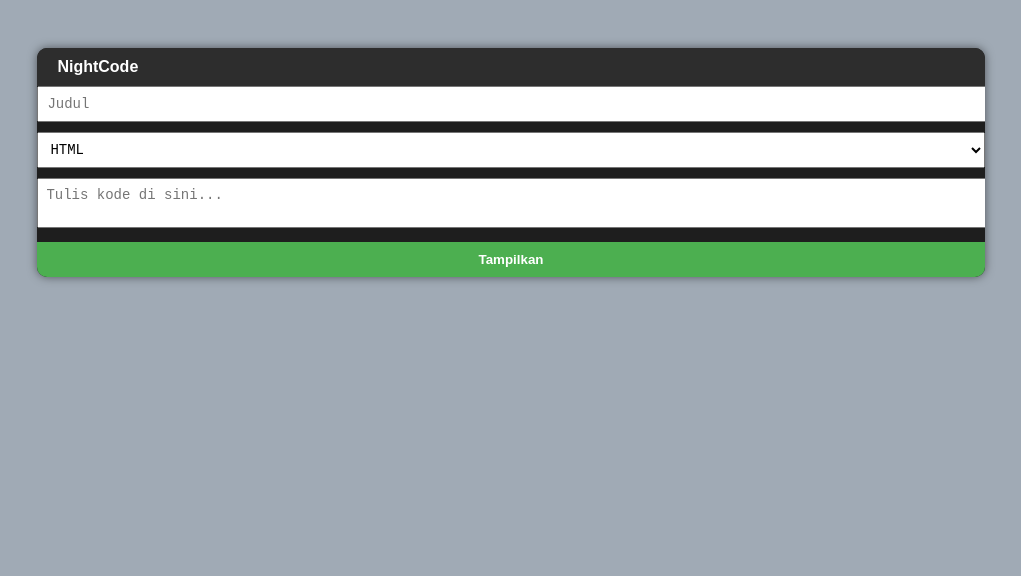
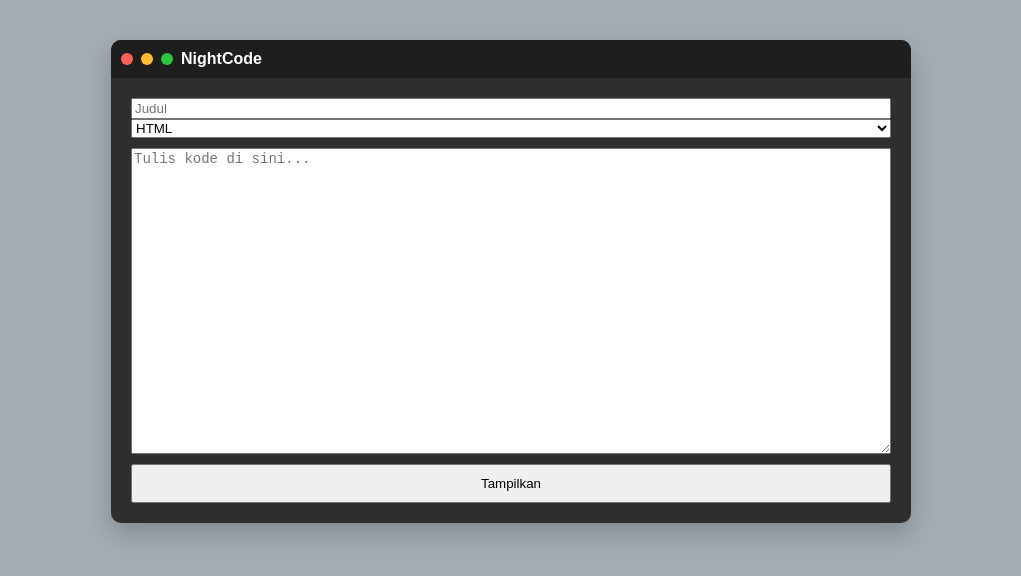
Before and after one commit to dapztzy5912/I, a plain HTML site: page index.html in a window 1280 px wide. Shown: the whole page, without its empty margins (129-1150 px from the left). Drawn offline with Linux system fonts and the light colour scheme.

Commit message:
Update style.css

```diff
--- a/style.css
+++ b/style.css
@@ -1,61 +1,57 @@
 body {
-  background: #a0aab5;
+  background: #a3acb3;
   font-family: sans-serif;
-  display: flex;
-  justify-content: center;
+  margin: 0;
   padding: 40px;
 }
 
 .window {
-  width: 80%;
-  background: #1e1e1e;
+  background: #2e2e2e;
   border-radius: 10px;
-  box-shadow: 0 0 10px rgba(0,0,0,0.5);
+  width: 90%;
+  max-width: 800px;
+  margin: auto;
+  box-shadow: 0 10px 25px rgba(0,0,0,0.2);
   overflow: hidden;
 }
 
 .toolbar {
-  background: #2d2d2d;
-  padding: 10px;
   display: flex;
   align-items: center;
+  padding: 10px;
+  background: #1e1e1e;
 }
 
-.toolbar .btn {
+.dot {
   width: 12px;
   height: 12px;
   border-radius: 50%;
   margin-right: 8px;
-  display: inline-block;
 }
 
-.red { background: #ff5f56; }
+.red { background: #ff5f57; }
 .yellow { background: #ffbd2e; }
-.green { background: #27c93f; }
+.green { background: #28c840; }
+
 .title {
   color: white;
-  margin-left: 10px;
   font-weight: bold;
 }
 
-.content {
+.editor {
   padding: 20px;
+  display: flex;
+  flex-direction: column;
 }
 
-textarea, input, select {
-  width: 100%;
-  margin-bottom: 10px;
-  padding: 8px;
+textarea {
+  height: 300px;
+  margin-top: 10px;
   font-family: monospace;
   font-size: 14px;
 }
 
 button {
+  margin-top: 10px;
   padding: 10px;
-  width: 100%;
-  background: #4caf50;
-  color: white;
-  border: none;
-  font-weight: bold;
-  cursor: pointer;
 }
```
